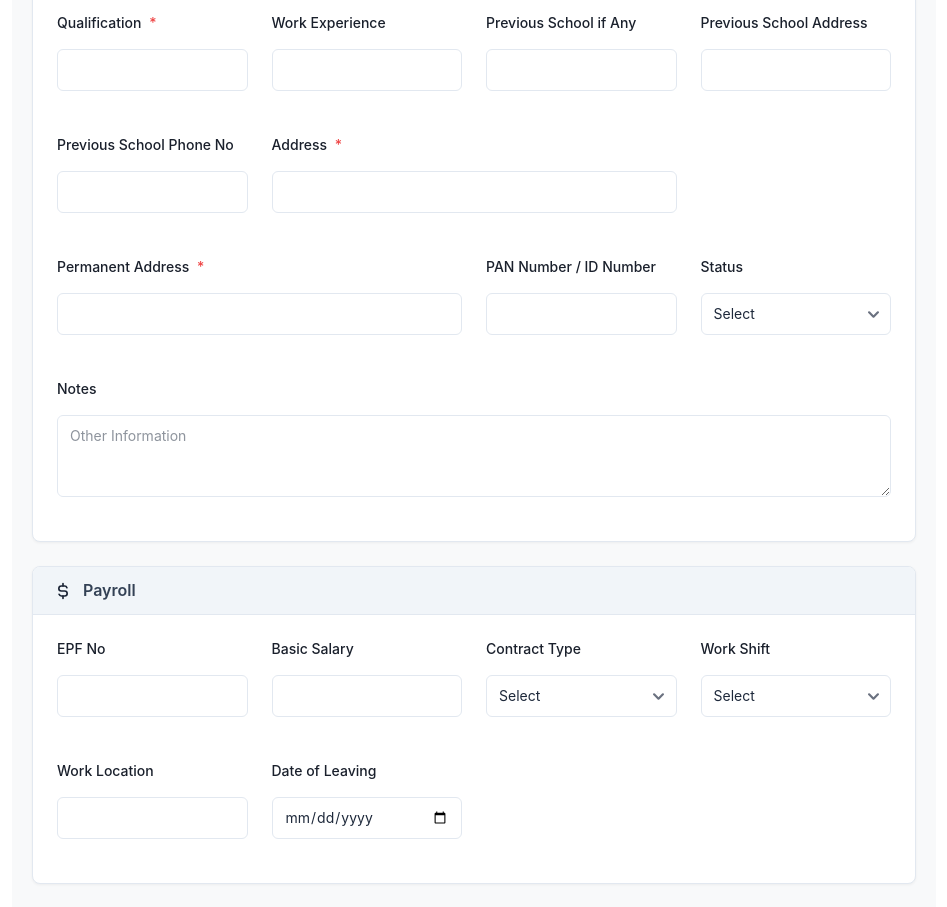
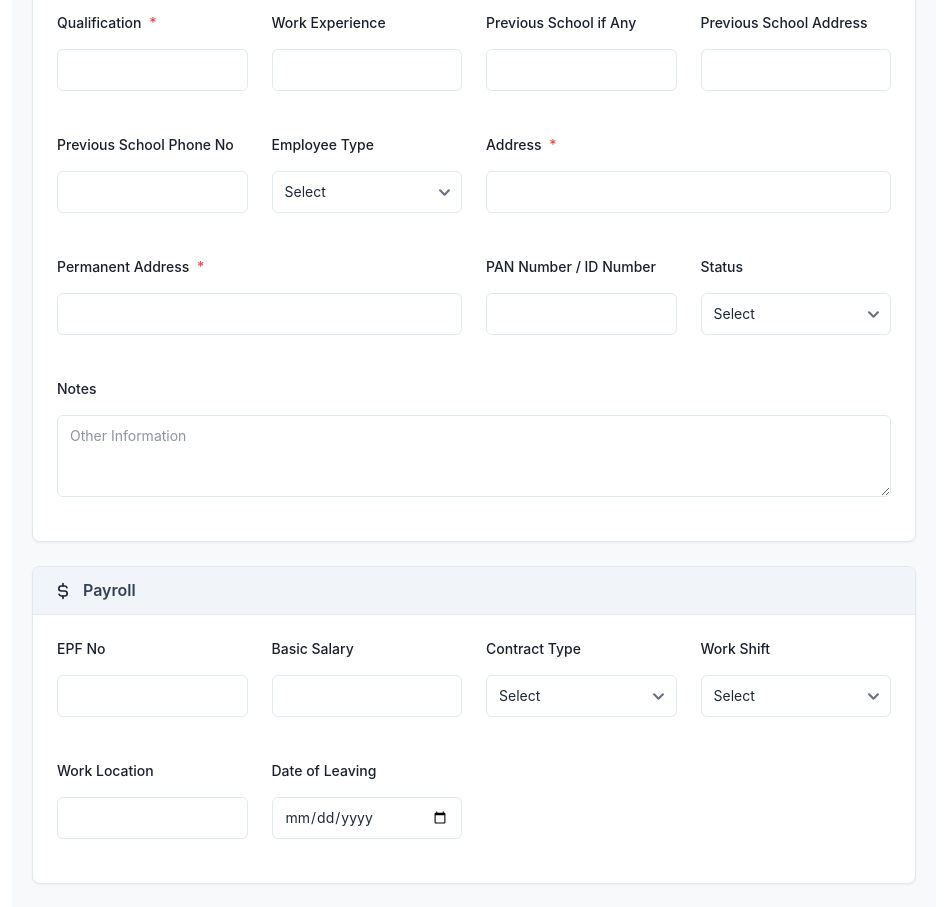
Before and after one commit to vnrtumu/mindwhileerp, a React (Vite) app: page /school/teachers/add in a window 1280 px wide. Shown: the part 920-1827 px from the top of the page, without its empty margins (296-1243 px from the left). Built offline with nearby package versions, Linux system fonts and the light colour scheme.

Commit message:
teachers module

```diff
--- a/src/school/pages/Teachers/AddTeacher.jsx
+++ b/src/school/pages/Teachers/AddTeacher.jsx
@@ -93,6 +93,7 @@ const AddTeacher = ({ onCancel }) => {
             panNo: data.panNo,
             otherInfo: data.otherInfo,
             languages: selectedLanguage, // Use the state for language
+            employeeType: data.employeeType,
             epfNo: data.epfNo,
             basicSalary: data.basicSalary,
             contractType: data.contractType,
@@ -350,6 +351,16 @@ const AddTeacher = ({ onCancel }) => {
                                 <label className="form-label">Previous School Phone No</label>
                                 <input type="text" name="prevSchoolPhone" className="form-control" defaultValue={getVal('prevSchoolPhone')} />
                             </div>
+                            <div className="form-group">
+                                <label className="form-label">Employee Type</label>
+                                <select name="employeeType" className="form-control" defaultValue={getVal('employeeType')}>
+                                    <option value="">Select</option>
+                                    <option value="Full time">Full time</option>
+                                    <option value="Parttime">Parttime</option>
+                                    <option value="specific Time">specific Time</option>
+                                    <option value="visting time">visting time</option>
+                                </select>
+                            </div>
                             <div className="form-group grid-col-2">
                                 <label className="form-label">Address <span className="required-star">*</span></label>
                                 <input type="text" name="address" className="form-control" defaultValue={getVal('address')} required />
```
